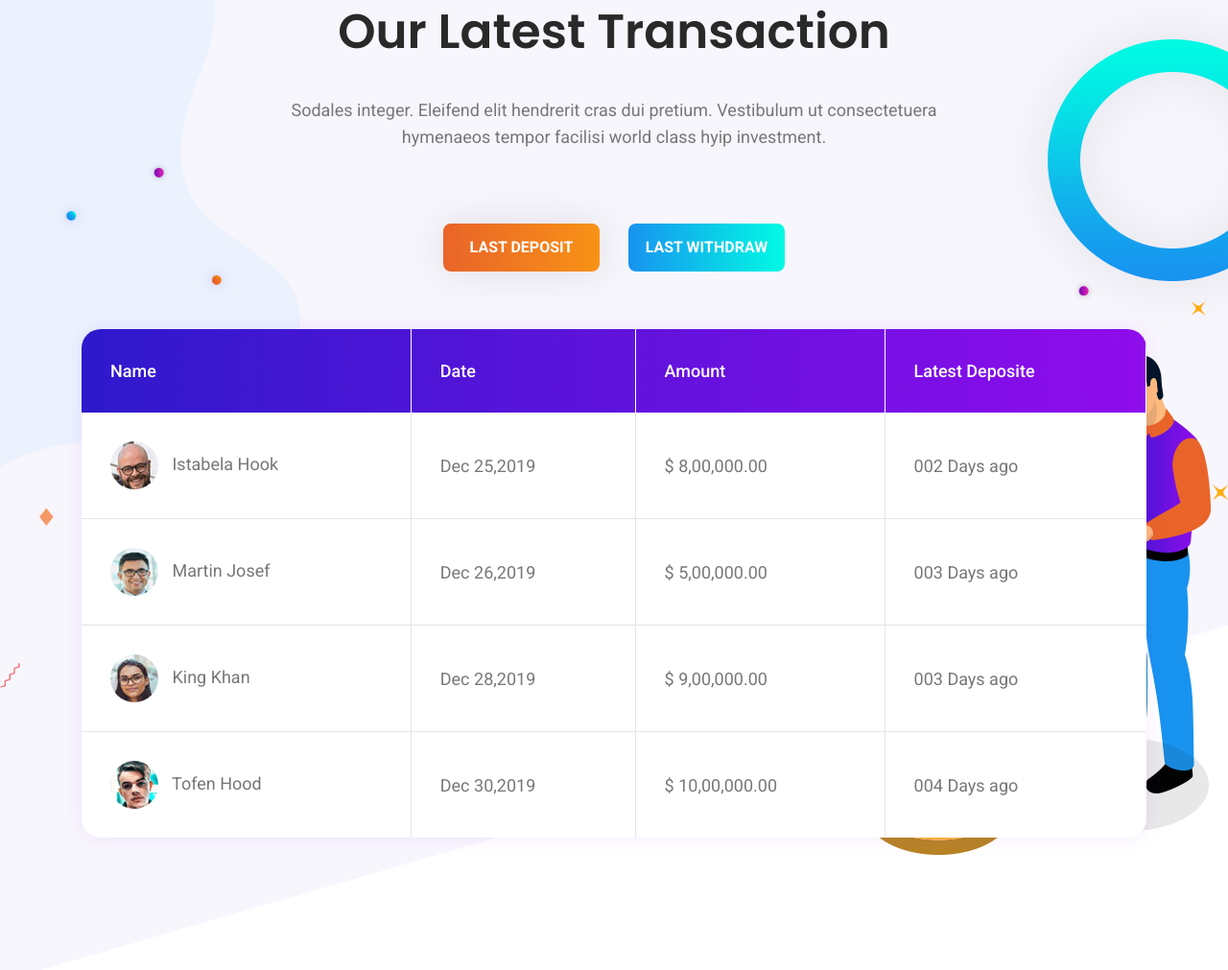
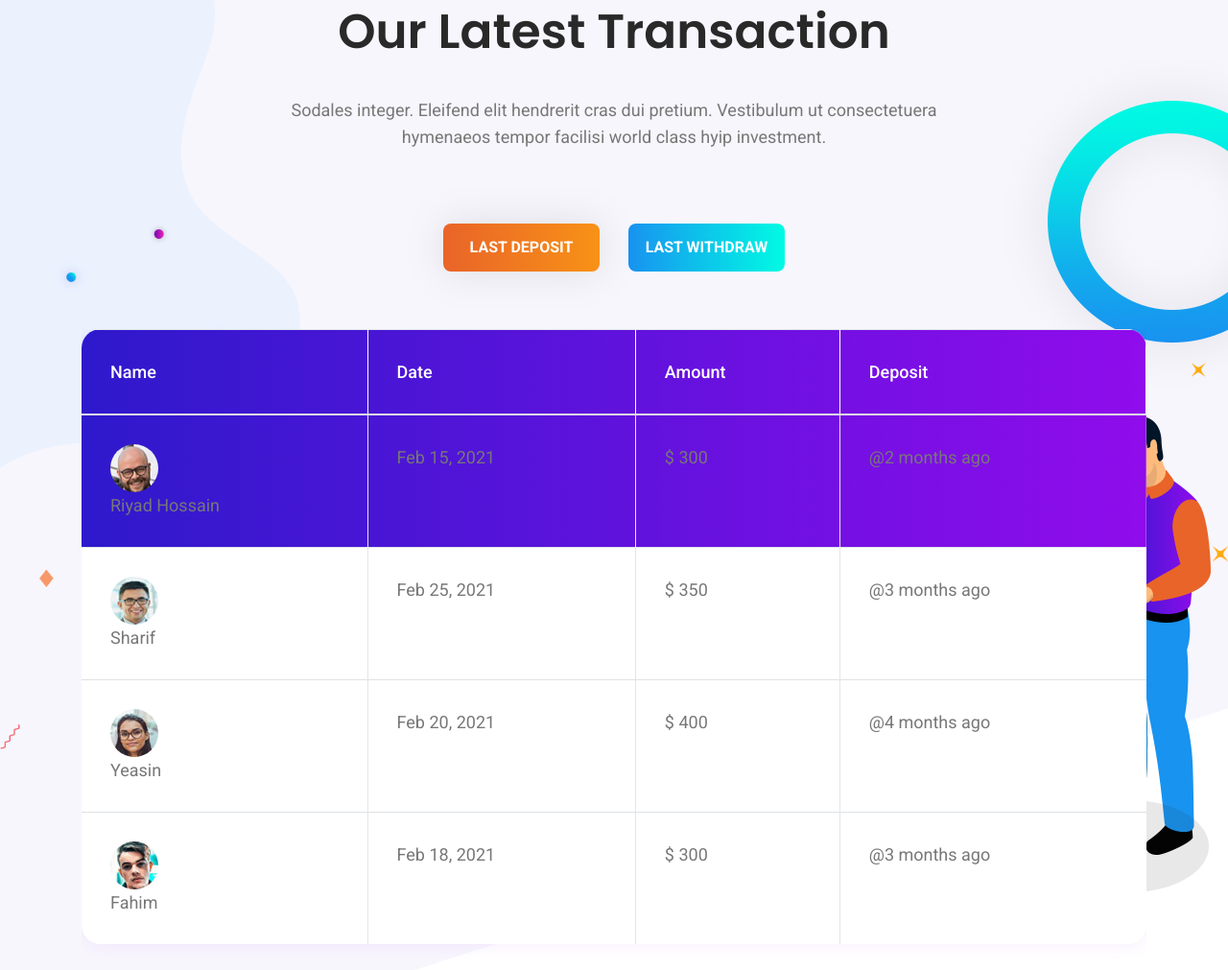
Before and after one commit to Riyad15021996/Arohyip, a plain HTML site: page index.html in a window 1280 px wide. Shown: the part 7989-9000 px from the top of the page at 96% size. Drawn offline with Linux system fonts and the light colour scheme.

Commit message:
Add files via upload

```diff
--- a/index.html
+++ b/index.html
@@ -711,38 +711,62 @@
             <div class="tab-content active" id="tab-1">
                 <div class="row mt-60">
                     <div class="col-lg-12">
-                        <div class="transaction-wrapper">
-                            <table>
+                        <div class="transaction-wrapper table-responsive table-responsive--sm">
+                            <table class="table custom--table">
+                                <thead>
                                     <tr>
                                         <th>Name</th>
                                         <th>Date</th>
                                         <th>Amount</th>
-                                    <th>Latest Deposite</th>
+                                        <th>Deposit</th>
+                                    </tr>
+                                </thead>
+                                <tbody>
+                                    <tr>
+                                        <td data-label="Name">
+                                            <div class="table-name">
+                                                <div class="table-image"><img src="assets/img/table1.jpg" alt=""></div>
+                                                <span>Riyad Hossain</span>
+                                            </div>
+                                        </td>
+                                        <td data-label="Date">Feb 15, 2021</td>
+                                        <td data-label="Amount">$ 300</td>
+                                        <td data-label="Deposit">@2 months ago</td>
                                     </tr>
                                     <tr>
-                                    <td> <img src="assets/img/table1.jpg" alt=""> Istabela Hook</td>
-                                    <td>Dec 25,2019</td>
-                                    <td>$ 8,00,000.00</td>
-                                    <td>002 Days ago</td>
+                                        <td data-label="Name">
+                                            <div class="table-name">
+                                                <div class="table-image"><img src="assets/img/table2.jpg" alt=""></div>
+                                                <span>Sharif</span>
+                                            </div>
+                                        </td>
+                                        <td data-label="Date">Feb 25, 2021</td>
+                                        <td data-label="Amount">$ 350</td>
+                                        <td data-label="Deposit">@3 months ago</td>
                                     </tr>
                                     <tr>
-                                    <td><img src="assets/img/table2.jpg" alt=""> Martin Josef</td>
-                                    <td>Dec 26,2019</td>
-                                    <td>$ 5,00,000.00</td>
-                                    <td>003 Days ago</td>
+                                        <td data-label="Name">
+                                            <div class="table-name">
+                                                <div class="table-image"><img src="assets/img/table3.jpg" alt=""></div>
+                                                <span>Yeasin</span>
+                                            </div>
+                                        </td>
+                                        <td data-label="Date">Feb 20, 2021</td>
+                                        <td data-label="Amount">$ 400</td>
+                                        <td data-label="Deposit">@4 months ago</td>
                                     </tr>
                                     <tr>
-                                    <td><img src="assets/img/table3.jpg" alt=""> King Khan</td>
-                                    <td>Dec 28,2019</td>
-                                    <td>$ 9,00,000.00</td>
-                                    <td>003 Days ago</td>
+                                        <td data-label="Name">
+                                            <div class="table-name">
+                                                <div class="table-image"><img src="assets/img/table4.jpg" alt=""></div>
+                                                <span>Fahim</span>
+                                            </div>
+                                        </td>
+                                        <td data-label="Date">Feb 18, 2021</td>
+                                        <td data-label="Amount">$ 300</td>
+                                        <td data-label="Deposit">@3 months ago</td>
                                     </tr>
-                                <tr>
-                                    <td><img src="assets/img/table4.jpg" alt=""> Tofen Hood</td>
-                                    <td>Dec 30,2019</td>
-                                    <td>$ 10,00,000.00</td>
-                                    <td>004 Days ago</td>
-                                </tr>
+                                </tbody>
                             </table>
                         </div>
                     </div>
@@ -750,39 +774,63 @@
             </div>
             <div class="tab-content" id="tab-2">
                 <div class="row mt-60">
-                    <div class="col-lg-12 wow fadeInRight" data-wow-delay=".3s" data-wow-duration="2s">
-                        <div class="transaction-wrapper">
-                            <table>
+                    <div class="col-lg-12">
+                        <div class="transaction-wrapper table-responsive table-responsive--sm">
+                            <table class="table custom--table">
+                                <thead>
                                     <tr>
                                         <th>Name</th>
                                         <th>Date</th>
                                         <th>Amount</th>
-                                    <th>Latest Deposite</th>
+                                        <th>Deposit</th>
+                                    </tr>
+                                </thead>
+                                <tbody>
+                                    <tr>
+                                        <td data-label="Name">
+                                            <div class="table-name">
+                                                <div class="table-image"><img src="assets/img/table1.jpg" alt=""></div>
+                                                <span>Riyad Hossain</span>
+                                            </div>
+                                        </td>
+                                        <td data-label="Date">Feb 15, 2021</td>
+                                        <td data-label="Amount">$ 300</td>
+                                        <td data-label="Deposit">@2 months ago</td>
                                     </tr>
                                     <tr>
-                                    <td> <img src="assets/img/table1.jpg" alt=""> Istabela Hook</td>
-                                    <td>Dec 28,2019</td>
-                                    <td>$ 6,00,000.00</td>
-                                    <td>003 Days ago</td>
+                                        <td data-label="Name">
+                                            <div class="table-name">
+                                                <div class="table-image"><img src="assets/img/table2.jpg" alt=""></div>
+                                                <span>Sharif</span>
+                                            </div>
+                                        </td>
+                                        <td data-label="Date">Feb 25, 2021</td>
+                                        <td data-label="Amount">$ 350</td>
+                                        <td data-label="Deposit">@3 months ago</td>
                                     </tr>
                                     <tr>
-                                    <td><img src="assets/img/table2.jpg" alt=""> Martin Josef</td>
-                                    <td>Dec 28,2019</td>
-                                    <td>$ 6,00,000.00</td>
-                                    <td>005 Days ago</td>
+                                        <td data-label="Name">
+                                            <div class="table-name">
+                                                <div class="table-image"><img src="assets/img/table3.jpg" alt=""></div>
+                                                <span>Yeasin</span>
+                                            </div>
+                                        </td>
+                                        <td data-label="Date">Feb 20, 2021</td>
+                                        <td data-label="Amount">$ 400</td>
+                                        <td data-label="Deposit">@4 months ago</td>
                                     </tr>
                                     <tr>
-                                    <td><img src="assets/img/table3.jpg" alt=""> King Khan</td>
-                                    <td>Dec 28,2019</td>
-                                    <td>$ 9,00,000.00</td>
-                                    <td>005 Days ago</td>
+                                        <td data-label="Name">
+                                            <div class="table-name">
+                                                <div class="table-image"><img src="assets/img/table4.jpg" alt=""></div>
+                                                <span>Fahim</span>
+                                            </div>
+                                        </td>
+                                        <td data-label="Date">Feb 18, 2021</td>
+                                        <td data-label="Amount">$ 300</td>
+                                        <td data-label="Deposit">@3 months ago</td>
                                     </tr>
-                                <tr>
-                                    <td><img src="assets/img/table4.jpg" alt=""> Tofen Hood</td>
-                                    <td>Dec 30,2019</td>
-                                    <td>$ 20,00,000.00</td>
-                                    <td>006 Days ago</td>
-                                </tr>
+                                </tbody>
                             </table>
                         </div>
                     </div>
```
Lines whose indentation alone changed are shown as unchanged.
